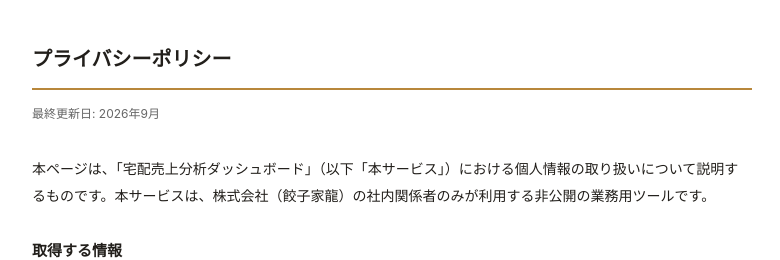
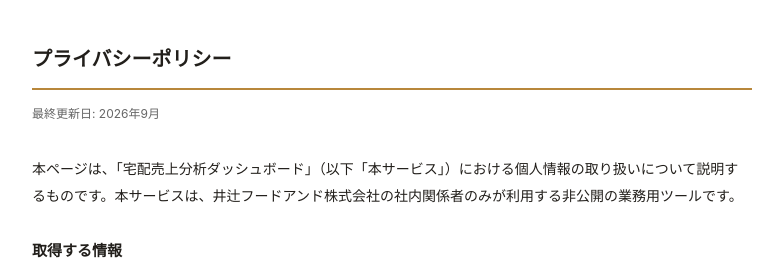
Before and after one commit to kanri-itsuji/itsuji-delivery-dashboard, a plain HTML site: page privacy.html in a window 1280 px wide. Shown: the top 260 px of the page, without its empty margins (248-1028 px from the left). Drawn offline with Linux system fonts and the light colour scheme.

Commit message:
Update privacy.html
社名訂正

```diff
--- a/privacy.html
+++ b/privacy.html
@@ -24,7 +24,7 @@
 <h1>プライバシーポリシー</h1>
 <p class="updated">最終更新日: 2026年9月</p>
 
-<p>本ページは、「宅配売上分析ダッシュボード」（以下「本サービス」）における個人情報の取り扱いについて説明するものです。本サービスは、株式会社（餃子家龍）の社内関係者のみが利用する非公開の業務用ツールです。</p>
+<p>本ページは、「宅配売上分析ダッシュボード」（以下「本サービス」）における個人情報の取り扱いについて説明するものです。本サービスは、井辻フードアンド株式会社の社内関係者のみが利用する非公開の業務用ツールです。</p>
 
 <h2>取得する情報</h2>
 <p>本サービスへのアクセス制限のため、Googleアカウントによるログイン認証を利用しています。ログイン時に取得する情報は、Googleアカウントのメールアドレスおよび氏名（表示名）のみです。</p>
```
